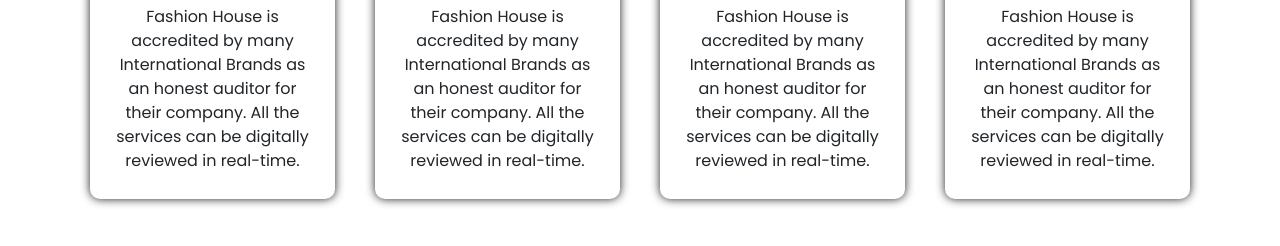
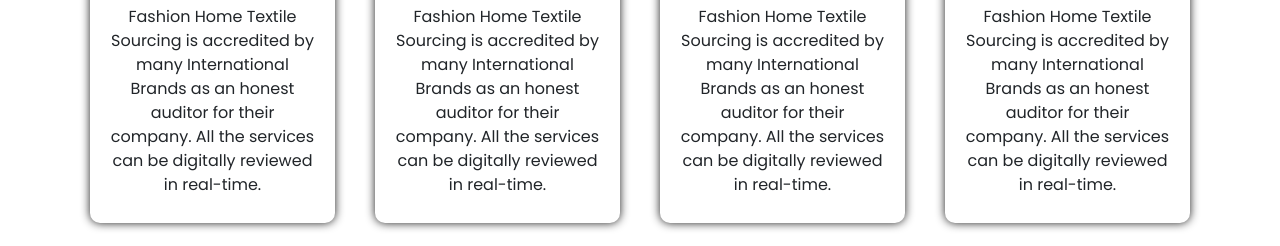
Before and after one commit to umair-mohiuddin/test-fh, a plain HTML site: page index.html in a window 1280 px wide. Shown: the part 573-819 px from the top of the page. Drawn offline with nearby package versions, Linux system fonts and the light colour scheme.

Commit message:
name set

```diff
--- a/index.html
+++ b/index.html
@@ -4,7 +4,7 @@
 <head>
   <meta charset="utf-8">
   <meta name="viewport" content="width=device-width, initial-scale=1">
-  <title>Fashion House</title>
+  <title>Fashion Home Textile Sourcing</title>
   <link rel="shortcut icon" href="assets/images/logo.jpeg" type="image/x-icon">
   <link href="https://cdn.jsdelivr.net/npm/bootstrap@5.3.5/dist/css/bootstrap.min.css" rel="stylesheet"
     integrity="sha384-SgOJa3DmI69IUzQ2PVdRZhwQ+dy64/BUtbMJw1MZ8t5HZApcHrRKUc4W0kG879m7" crossorigin="anonymous">
@@ -82,7 +82,7 @@
           <div>
             <img src="assets/images/icon/transparency.png" class="w-50" alt="">
             <h3>Transparency</h3>
-            <p>Fashion House is accredited by many International Brands as an honest auditor for their company. All the
+            <p>Fashion Home Textile Sourcing is accredited by many International Brands as an honest auditor for their company. All the
               services can be digitally reviewed in real-time.</p>
           </div>
         </div>
@@ -91,7 +91,7 @@
           <div>
             <img src="assets/images/icon/transparency.png" class="w-50" alt="">
             <h3>Transparency</h3>
-            <p>Fashion House is accredited by many International Brands as an honest auditor for their company. All the
+            <p>Fashion Home Textile Sourcing is accredited by many International Brands as an honest auditor for their company. All the
               services can be digitally reviewed in real-time.</p>
           </div>
         </div>
@@ -100,7 +100,7 @@
           <div>
             <img src="assets/images/icon/transparency.png" class="w-50" alt="">
             <h3>Transparency</h3>
-            <p>Fashion House is accredited by many International Brands as an honest auditor for their company. All the
+            <p>Fashion Home Textile Sourcing is accredited by many International Brands as an honest auditor for their company. All the
               services can be digitally reviewed in real-time.</p>
           </div>
         </div>
@@ -109,7 +109,7 @@
           <div>
             <img src="assets/images/icon/transparency.png" class="w-50" alt="">
             <h3>Transparency</h3>
-            <p>Fashion House is accredited by many International Brands as an honest auditor for their company. All the
+            <p>Fashion Home Textile Sourcing is accredited by many International Brands as an honest auditor for their company. All the
               services can be digitally reviewed in real-time.</p>
           </div>
         </div>
```
